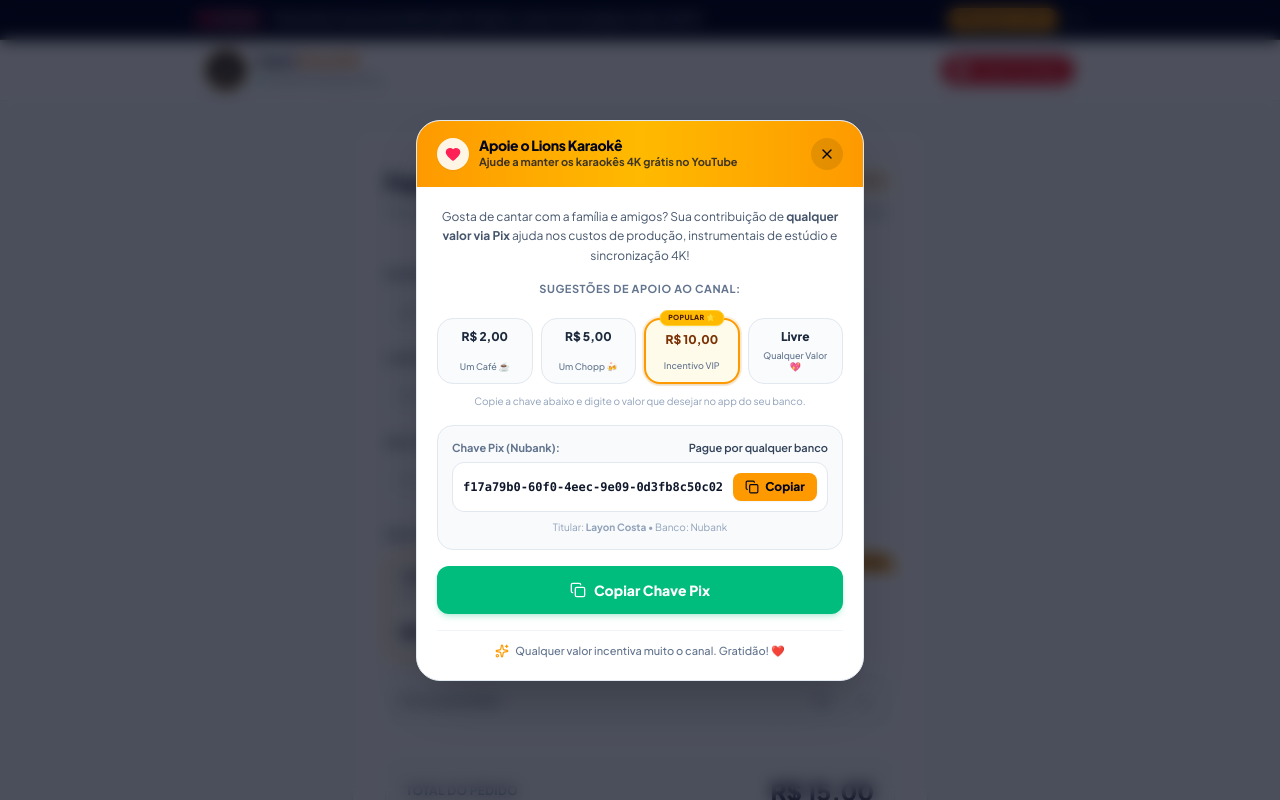
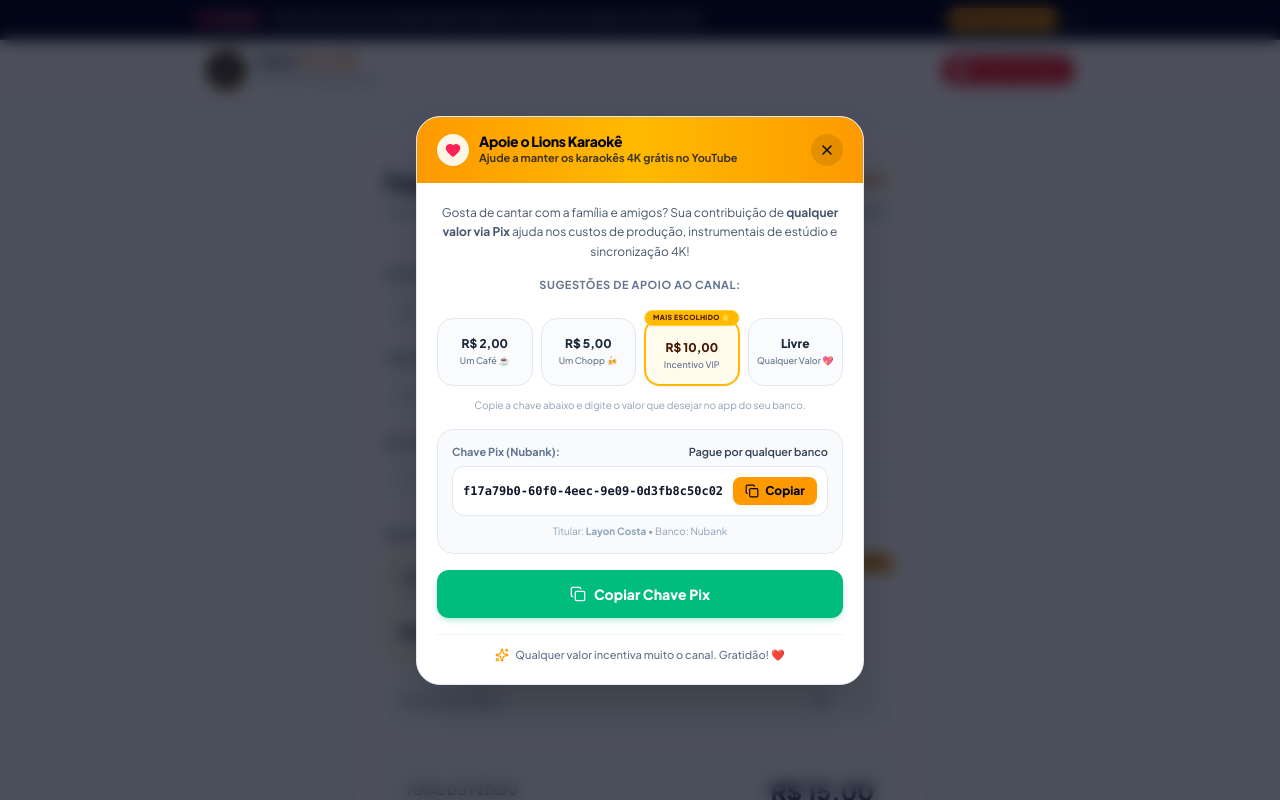
Before and after one commit to LayonCosta/lionskaraoke, a Next.js app: page / in a window 1280 px wide. Both pictures are taken after a click on the button "Apoiar no Pix". Shown: the top 800 px of the page. Built offline with nearby package versions, Linux system fonts and the light colour scheme.

Commit message:
fix(donation): espacamento perfeito sem colisao de tag e valores alinhados

```diff
--- a/src/components/DonationModal.tsx
+++ b/src/components/DonationModal.tsx
@@ -69,27 +69,27 @@
           </p>
 
           {/* Sugestões Ilustrativas de Apoio (Vitrine de Valores) */}
-          <div className="mb-3">
+          <div className="mb-4">
             <span className="block text-[11px] font-bold uppercase tracking-wider text-slate-500 text-center mb-3">
               Sugestões de Apoio ao Canal:
             </span>
-            <div className="grid grid-cols-4 gap-2 pt-2">
+            <div className="grid grid-cols-4 gap-2 pt-3">
               {suggestedValues.map((item) => (
                 <div
                   key={item.label}
-                  className={`p-2.5 rounded-2xl text-center relative flex flex-col justify-between min-h-[66px] transition-all select-none ${
+                  className={`rounded-2xl text-center relative flex flex-col justify-center items-center transition-all select-none min-h-[68px] px-1.5 ${
                     item.popular
-                      ? "bg-amber-50 border-2 border-amber-500 ring-2 ring-amber-500/15 shadow-sm pt-3"
-                      : "bg-slate-50/80 border border-slate-200"
+                      ? "bg-amber-50/90 border-2 border-amber-400 shadow-xs pt-3 pb-2"
+                      : "bg-slate-50/80 border border-slate-200 py-2.5"
                   }`}
                 >
-                  {/* Tag Discreta e Elegante com espaço folgado */}
+                  {/* Tag Super Fina, Discreta e com bastante espaço do texto */}
                   {item.popular && (
                     <span className="absolute -top-2.5 left-1/2 -translate-x-1/2 bg-amber-400 text-amber-950 text-[7px] font-black uppercase tracking-wider px-2 py-0.5 rounded-full whitespace-nowrap shadow-xs border border-amber-300">
-                      Popular ⭐
+                      Mais Escolhido ⭐
                     </span>
                   )}
-                  <div className={`text-xs font-black ${item.popular ? "text-amber-900" : "text-slate-800"}`}>
+                  <div className={`text-xs font-black leading-tight ${item.popular ? "text-amber-950 mt-1" : "text-slate-800"}`}>
                     {item.label}
                   </div>
                   <div className="text-[9px] text-slate-500 mt-1 leading-tight font-medium">
@@ -98,7 +98,7 @@
                 </div>
               ))}
             </div>
-            <p className="text-[10px] text-slate-400 text-center mt-2.5">
+            <p className="text-[10px] text-slate-400 text-center mt-3">
               Copie a chave abaixo e digite o valor que desejar no app do seu banco.
             </p>
           </div>
```
